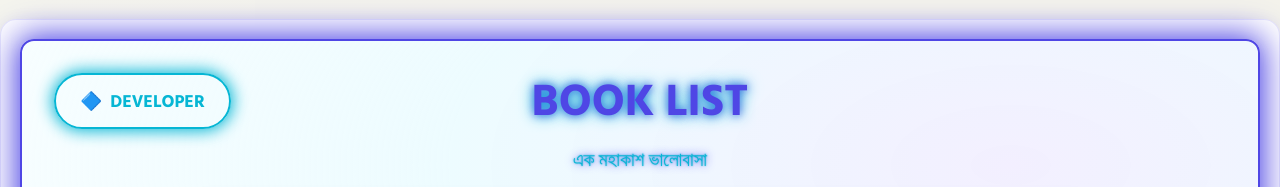
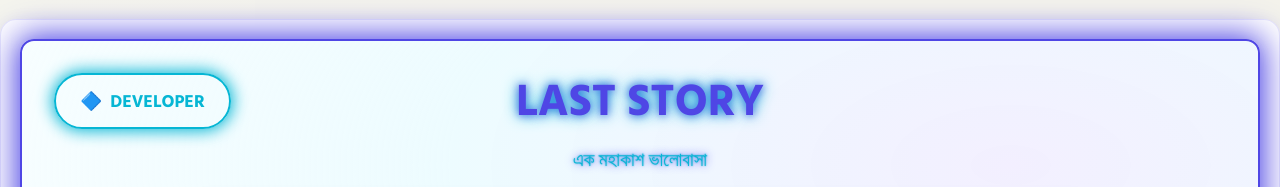
Before and after one commit to LAST-STORY/last.story.net, a plain HTML site: page index.html in a window 1280 px wide. Shown: the top 187 px of the page. Drawn offline with Linux system fonts and the light colour scheme.

Commit message:
Add files via upload

```diff
--- a/index.html
+++ b/index.html
@@ -3,8 +3,13 @@
 <head>
     <meta charset="UTF-8">
     <meta name="viewport" content="width=device-width, initial-scale=1.0">
-    <title>BOOK LIST</title>
+    <title>LAST STORY</title>
     <link rel="stylesheet" href="style.css">
+    <link rel="manifest" href="manifest.webmanifest">
+    <meta name="theme-color" content="#000000">
+    <meta name="mobile-web-app-capable" content="yes">
+    <meta name="apple-mobile-web-app-capable" content="yes">
+    <meta name="apple-mobile-web-app-status-bar-style" content="black-translucent">
 </head>
 <body>
     <div class="glow-effect"></div>
@@ -14,7 +19,7 @@
                 <span class="btn-icon">🔷</span>
                 <span>DEVELOPER</span>
             </a>
-            <h1>BOOK LIST</h1>
+            <h1>LAST STORY</h1>
             <div class="tagline">এক মহাকাশ ভালোবাসা</div>
             <div class="neon-line">
                 এক মহাকাশ ভালোবাসা—নামের মতোই নীরব, অথচ বিস্তৃত অনন্তে। কে সেই ভালোবাসার অপর প্রান্তে, কেউ জানে না—শুধু টের পাওয়া যায় তার স্পর্শ, বইয়ের পাতায় পাতায়... কিছু শব্দ আছে, যেগুলো চোখে পড়ে না, কেবল অনুভব করা যায় হৃদয়ের অন্তস্তলে। প্রতিদিন, সেই লেখাগুলো একটু একটু করে গিলে ফেলে বাস্তবতার রং, আর পাঠক বুঝতে না বুঝতেই হারিয়ে যায় এক ছায়াময় জগতে। যিনি লেখেন—তিনি কি রক্ত-মাংসের কেউ? নাকি সময়ের ওপারে বসে থাকা কোনো আত্মা, যিনি প্রেম আর রহস্যের অক্ষরে পাঠাচ্ছেন কোনো গূঢ় সংকেত? আমি শুধু জানি, প্রতিটি পৃষ্ঠা খুললেই একটা অদৃশ্য স্রোত টেনে নেয়—একটা অস্তিত্বহীন বাস্তবের দিকে, যেখানে প্রেম শুধু অনুভব নয়, এক ধরনের পথ… যার শেষে হয়তো সত্যি কিছু নেই, অথবা—সবকিছু সেখানেই শুরু। <br> <span class="author-signature">--মোঃ সাইদুর রহমান</span>
```
Also changed, not shown: manifest.webmanifest (added).
